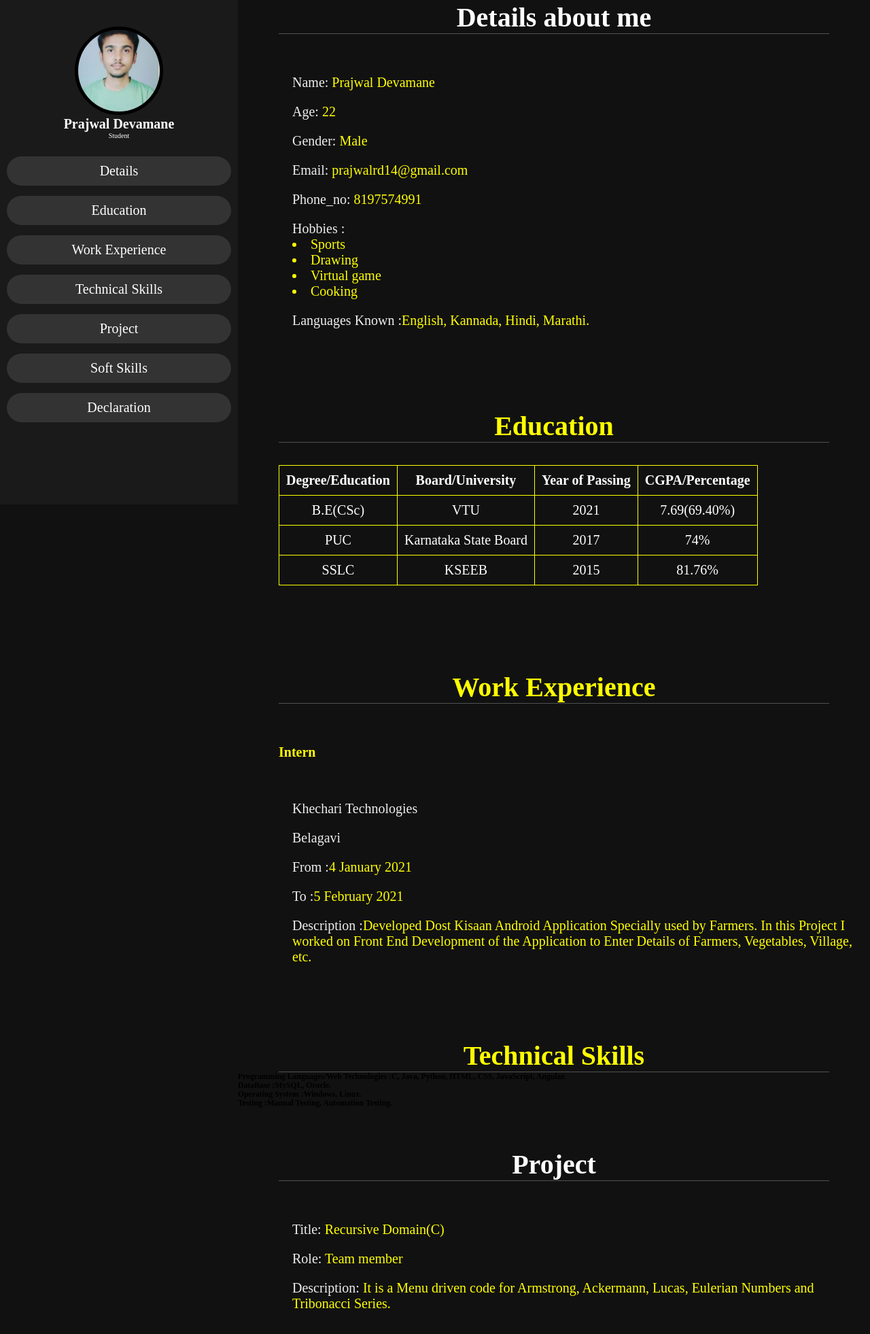
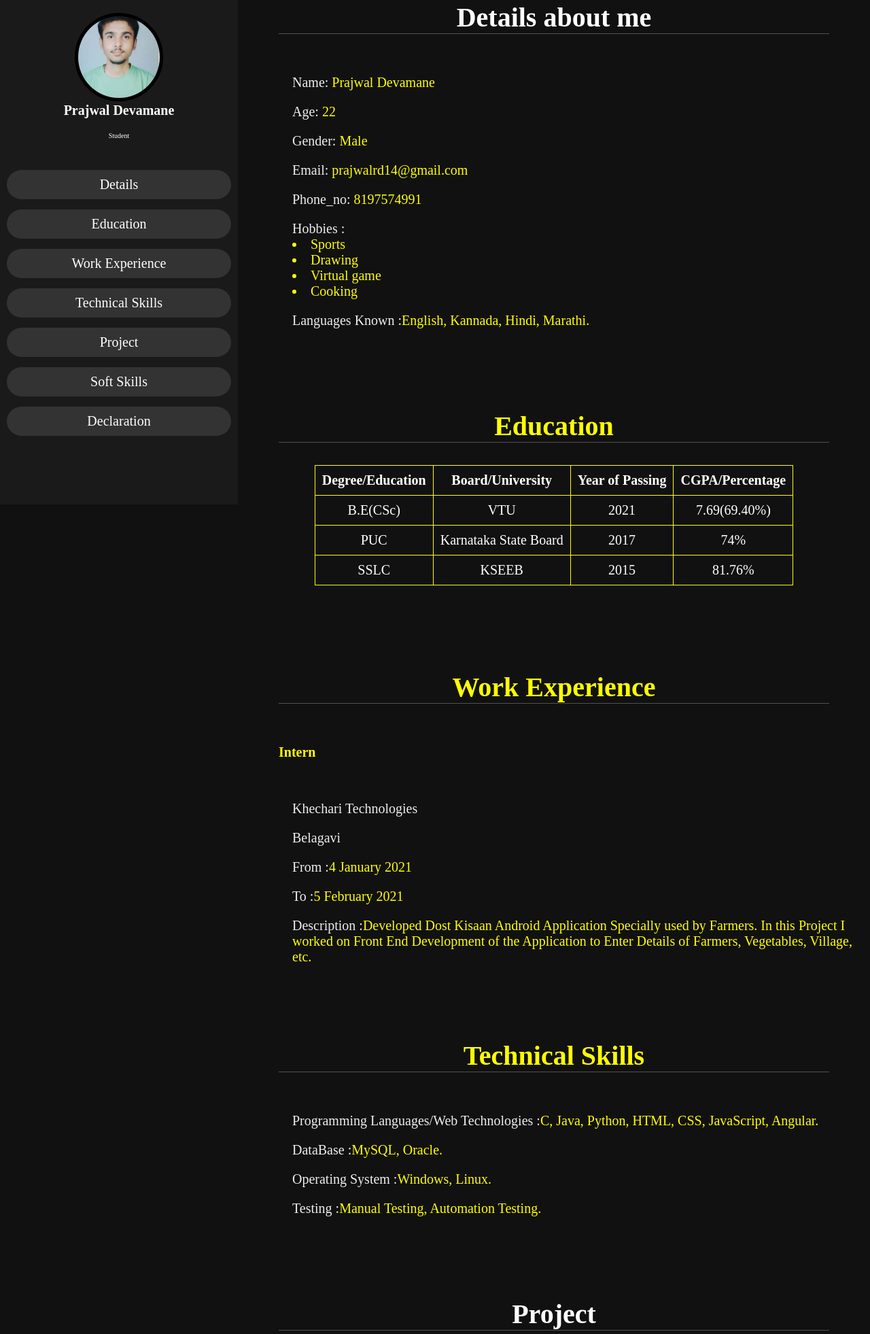
Before and after one commit to Prajwal1499/PrajwalDevamane.github.io, a plain HTML site: page index.html in a window 1280 px wide. Shown: the part 58-2020 px from the top of the page at 68% size. Drawn offline with Linux system fonts and the light colour scheme.

Commit message:
Update sty.css

```diff
--- a/sty.css
+++ b/sty.css
@@ -5,15 +5,18 @@
  border: none;
  box-sizing: border-box;
 }
+
 html{
  font-size: 62.5%;
  overflow-x: hidden;
 }
+
 body{
  background-color: #111;
  overflow: hidden;
  padding-left: 35rem;
 }
+
 .heading{
  text-align: center;
  margin: 0 6rem;
@@ -22,6 +25,7 @@ body{
  border-bottom: .1rem solid #fff4;
  color: #fff;
 }
+
 .subhead span{
  color: yellow;
 }
@@ -34,6 +38,7 @@ body{
  border-bottom: .1rem solid #fff4;
  color: #fff;
 }
+
 .sh{
  text-align: left;
  margin: 0 6rem;
@@ -41,7 +46,20 @@ body{
  padding-top: 6rem;
  color: #fff;
 }
+
 .sh{
+ color: yellow;
+}
+
+.Dh{
+ text-align: right;
+ margin: 0 6rem;
+ font-size: 2rem;
+ padding-top: 6rem;
+ color: #fff;
+}
+
+.Dh{
  color: yellow;
 }
 
@@ -53,9 +71,11 @@ body{
  border-bottom: .1rem solid #fff4;
  color: #fff;
 }
+
 .title span{
  color: yellow;
 }
+
 .head{
  text-align: center;
  margin: 0 6rem;
@@ -64,9 +84,11 @@ body{
  border-bottom: .1rem solid #fff4;
  color: #fff;
 }
+
 .head span{
  color: yellow;
 }
+
 .pro{
  text-align: center;
  margin: 0 6rem;
@@ -75,9 +97,11 @@ body{
  border-bottom: .1rem solid #fff4;
  color: #fff;
 }
+
 .pro span{
  color: yellow;
 }
+
 header{
  position:fixed;
  top: 0;
@@ -92,6 +116,7 @@ header{
  flex-flow: column;
  text-align: center;
 }
+
 header .user img{
  height: 13rem;
  width: 13rem;
@@ -99,21 +124,26 @@ header .user img{
  object-fit: cover;
  border: .5rem solid;
 }
+
 header .user .nm{
  font-size:2rem;
  color: #fff;
 }
+
 header .user .jb{
  font-size:1rem;
  color: #fff;
 }
+
 header .nv{
  width: 100%;
 }
+
 header .nv ul{
  list-style: none;
  padding: 1rem ;
 }
+
 header .nv ul li a{
  display: block;
  padding: 1rem;
@@ -124,9 +154,11 @@ header .nv ul li a{
  border-radius: 5rem;
  text-decoration: none;
 }
+
 header .nv ul li a:hover{
  background-color:yellowgreen;
 }
+
 .Details .Row{
  display: flex;
  align-items: center;
@@ -134,33 +166,40 @@ header .nv ul li a:hover{
  flex-wrap: wrap;
  padding: 3rem 0;
 }
+
 .Details .Row .det{
  flex: 1 1 48rem;
  padding: 2rem 1rem;
  padding-left: 8rem;
 }
+
 .Details .Row .det h3{
  font-size: 2rem;
  color: yellow;
  padding: 1rem 0;
  font-weight: normal;
 }
+
 .Details .Row .det h3 span{
  color: #eee;
  padding: 0. 5rem;
 }
+
 table,th,td{
  border: 1px solid yellow;
  border-collapse: collapse;
 }
+
 td{
  color: white;
  padding: 1rem;
 }
+
 th{
  color: white;
  padding: 1rem;
 }
+
 table{
  text-align: center;
  margin: 0 6rem;
@@ -169,12 +208,26 @@ table{
  border-bottom: .1rem solid #fff4;
  color: #fff;
 }
+
+.center {
+  margin-left: auto;
+  margin-right: auto;
+}
+
 #lis li{
- margin: 0 9rem;
+ margin: 1rem 9rem;
  color: white;
- font-size: medium;
+ font-size: 2rem;
  padding: .5rem 1rem;
 }
+
+p{
+    font-size: 2rem;
+    color:white;
+    margin: 1rem 6rem;
+    padding:1rem 1rem;
+}
+
 .Project .Row{
  display: flex;
  align-items: center;
@@ -182,21 +235,25 @@ table{
  flex-wrap: wrap;
  padding: 3rem 0;
 }
+
 .Project .Row .det{
  flex: 1 1 48rem;
  padding: 2rem 1rem;
  padding-left: 8rem;
 }
+
 .Project .Row .det h3{
  font-size: 2rem;
  color: yellow;
  padding: 1rem 0;
  font-weight: normal;
 }
+
 .Project .Row .det h3 span{
  color: #eee;
  padding: 0. 5rem;
 }
+
 .WorkExperience .Row{
  display: flex;
  align-items: center;
@@ -204,18 +261,47 @@ table{
  flex-wrap: wrap;
  padding: 3rem 0;
 }
+
 .WorkExperience .Row .det{
  flex: 1 1 48rem;
  padding: 2rem 1rem;
  padding-left: 8rem;
 }
+
 .WorkExperience .Row .det h3{
  font-size: 2rem;
  color: yellow;
  padding: 1rem 0;
  font-weight: normal;
 }
+
 .WorkExperience .Row .det h3 span{
  color: #eee;
  padding: 0. 5rem;
 }
+
+.TechnicalSkills .Row{
+ display: flex;
+ align-items: center;
+ justify-content: center;
+ flex-wrap: wrap;
+ padding: 3rem 0;
+}
+
+.TechnicalSkills .Row .det{
+ flex: 1 1 48rem;
+ padding: 2rem 1rem;
+ padding-left: 8rem;
+}
+
+.TechnicalSkills .Row .det h3{
+ font-size: 2rem;
+ color: yellow;
+ padding: 1rem 0;
+ font-weight: normal;
+}
+
+.TechnicalSkills .Row .det h3 span{
+ color: #eee;
+ padding: 0. 5rem;
+}
```
